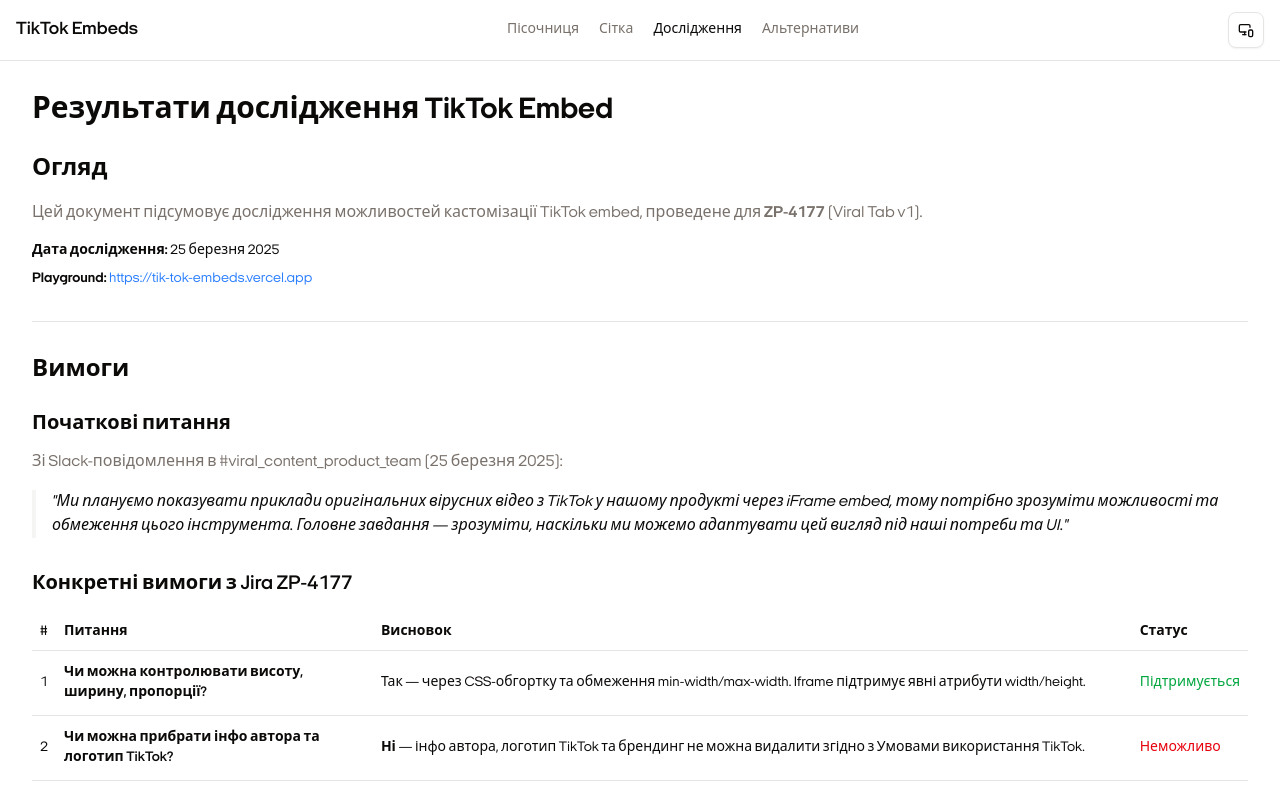
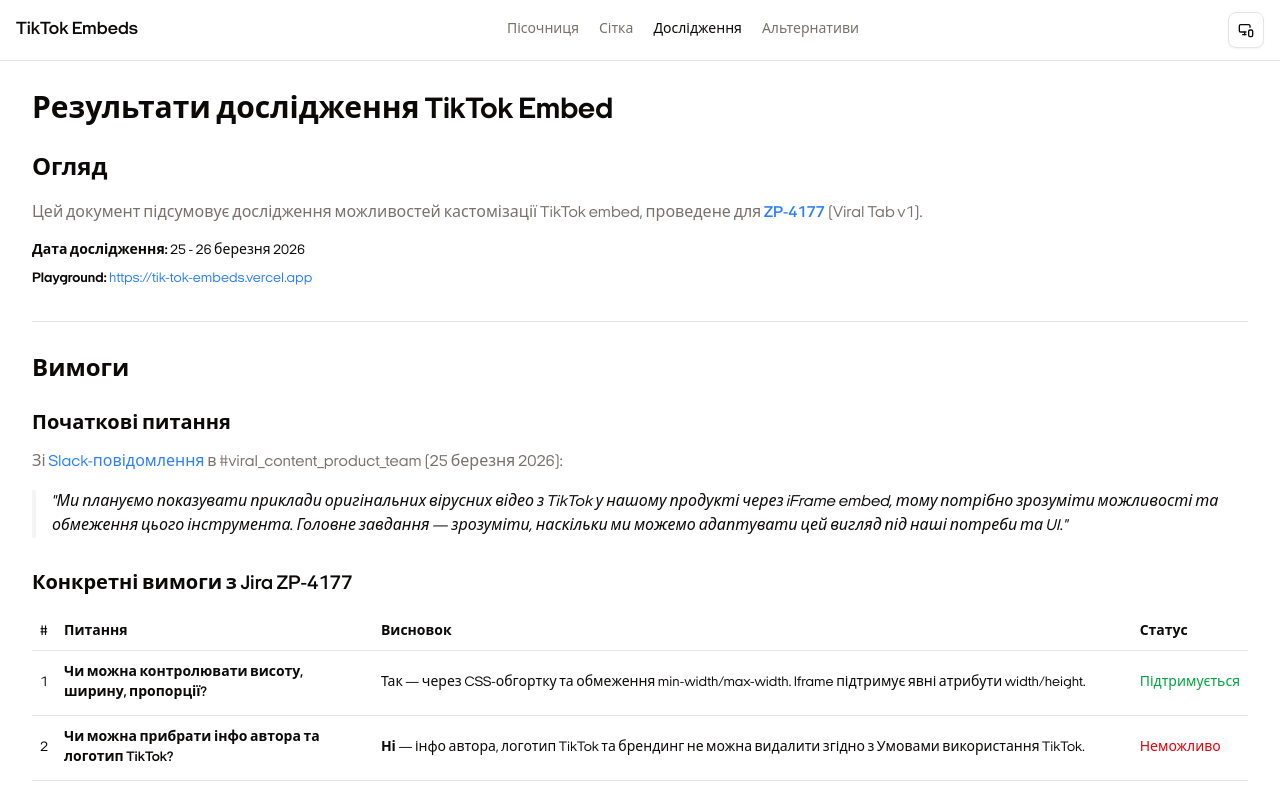
Before and after one commit to 0xsaymon/tik-tok-embeds, a React (Vite) app: page /research in a window 1280 px wide. Shown: the top 792 px of the page. Built offline with nearby package versions, Linux system fonts and the light colour scheme.

Commit message:
fix(research): date & links

```diff
--- a/src/pages/research/ui/ResearchPage.tsx
+++ b/src/pages/research/ui/ResearchPage.tsx
@@ -34,11 +34,19 @@
           <h2 className="mb-4 text-2xl font-semibold">Огляд</h2>
           <p className="text-muted-foreground mb-4">
             Цей документ підсумовує дослідження можливостей кастомізації TikTok embed, проведене для{' '}
-            <strong>ZP-4177</strong> (Viral Tab v1).
+            <a
+              href="https://zeely.atlassian.net/browse/ZP-4177"
+              className="font-semibold text-blue-500 hover:underline"
+              target="_blank"
+              rel="noopener noreferrer"
+            >
+              ZP-4177
+            </a>{' '}
+            (Viral Tab v1).
           </p>
           <div className="space-y-2 text-sm">
             <p>
-              <strong>Дата дослідження:</strong> 25 березня 2025
+              <strong>Дата дослідження:</strong> 25 - 26 березня 2026
             </p>
             <p>
               <strong>Playground:</strong>{' '}
@@ -60,7 +68,16 @@
 
         <h3 className="mb-3 text-xl font-semibold">Початкові питання</h3>
         <p className="text-muted-foreground mb-2">
-          Зі Slack-повідомлення в #viral_content_product_team (25 березня 2025):
+          Зі{' '}
+          <a
+            href="https://zeelytalk.slack.com/archives/C0AKS3PS02V/p1774431239110209"
+            className="text-blue-500 hover:underline"
+            target="_blank"
+            rel="noopener noreferrer"
+          >
+            Slack-повідомлення
+          </a>{' '}
+          в #viral_content_product_team (25 березня 2026):
         </p>
         <blockquote className="border-muted my-4 border-l-4 pl-4 italic">
           &quot;Ми плануємо показувати приклади оригінальних вірусних відео з TikTok у нашому
```
